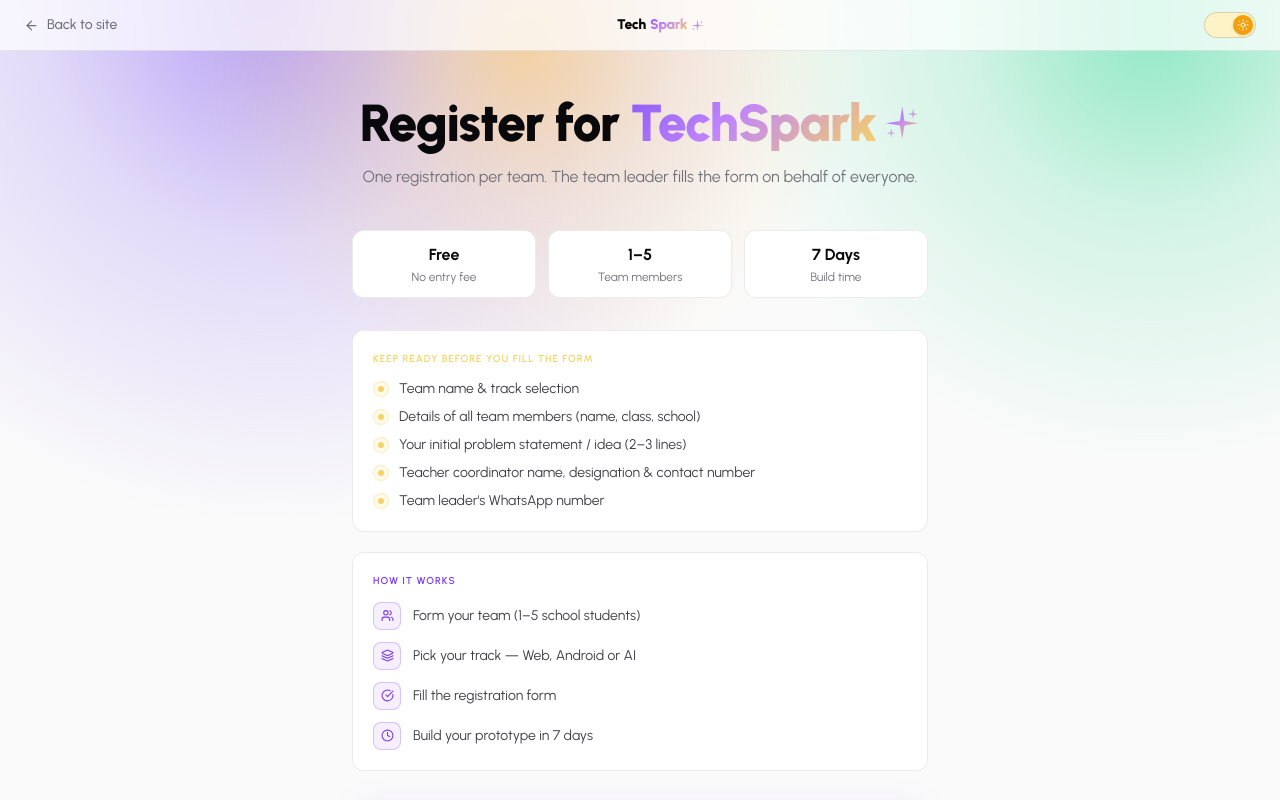
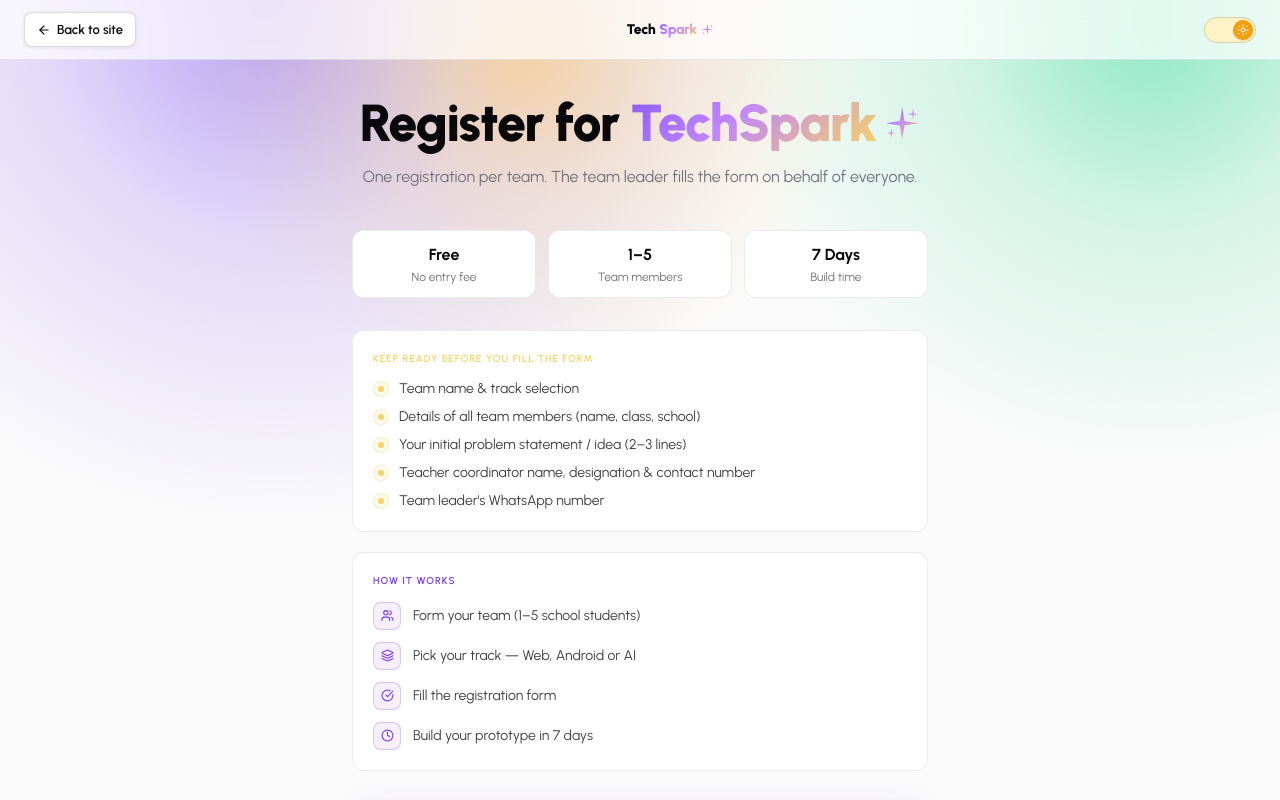
Before and after one commit to Jayendra25/school-hackathon, a Next.js app: page /register in a window 1280 px wide. Shown: the top 800 px of the page. Built offline with nearby package versions, Linux system fonts and the light colour scheme; grey boxes are pictures that could not be loaded.

Commit message:
buttoned the back to site button

```diff
--- a/src/app/register/page.tsx
+++ b/src/app/register/page.tsx
@@ -77,10 +77,15 @@ function TopBar() {
     >
       <Link
         href="/"
-        className="inline-flex items-center gap-2 text-sm font-medium transition-opacity hover:opacity-70"
-        style={{ color: "var(--text-muted)" }}
+        className="inline-flex items-center gap-1.5 text-[13px] font-semibold rounded-lg px-3 py-1.5 transition-all duration-150 hover:opacity-85 active:scale-95"
+        style={{
+          color: "var(--text)",
+          background: "var(--bg-raised)",
+          border: "1px solid var(--border-strong)",
+          boxShadow: "0 1px 4px rgba(0,0,0,0.08)",
+        }}
       >
-        <ArrowLeft style={{ width: 15, height: 15 }} />
+        <ArrowLeft style={{ width: 14, height: 14 }} />
         Back to site
       </Link>
 
```
